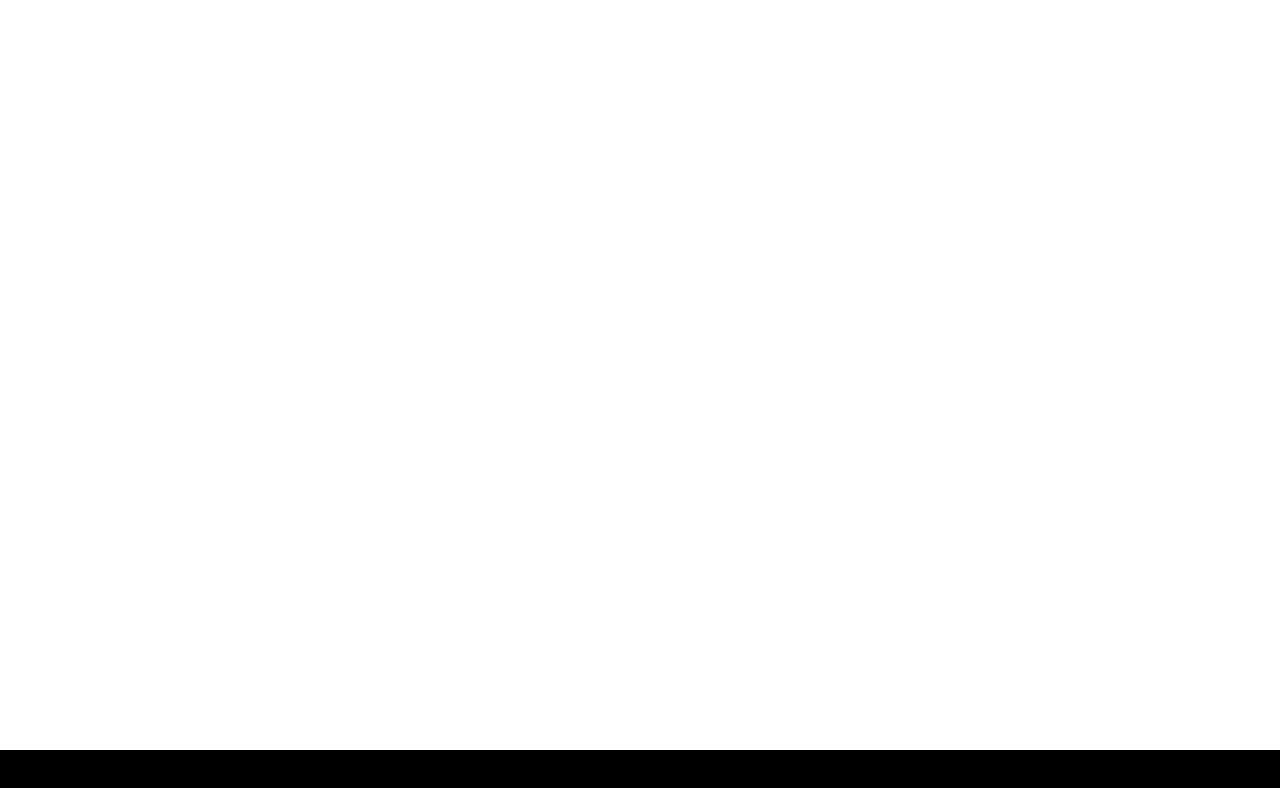
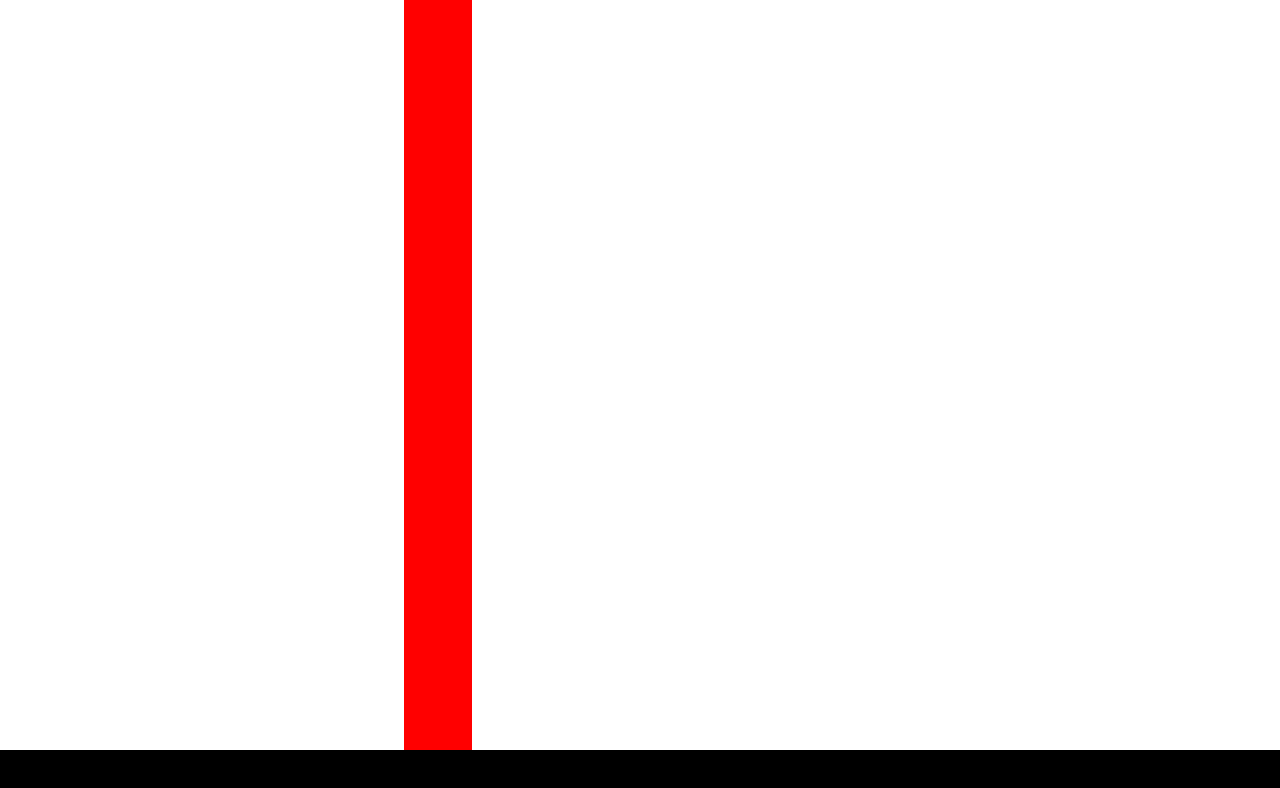
Before and after one commit to 001mo/tweets, a Next.js app: page /home in a window 1280 px wide. Shown: the top 788 px of the page. Built offline with nearby package versions, Linux system fonts and the light colour scheme.

Commit message:
layout sizing

```diff
--- a/layouts/App/Header.tsx
+++ b/layouts/App/Header.tsx
@@ -1,12 +1,44 @@
+import { useState, useEffect } from "react";
 import useWindowSize from "hooks/useWindowSize";
 
 export default function Header({ children, height }) {
+    const [innerBannerWidth, setInnerBannerWidth] = useState(0);
     const windowSize = useWindowSize();
 
+    useEffect(() => {
+        const scWidth = windowSize.width;
+        setInnerBannerWidth(() =>
+            scWidth < 617 || (scWidth >= 1005 && scWidth < 1282) ? 68
+            : scWidth >= 617 && scWidth < 1005 ? 88
+            : scWidth >= 1282 ? 275 : 0
+        )
+    }, [windowSize])
+
     return (
-        <header>
+        <header role="banner" className="grow flex flex-col items-end relative z-30">
             {windowSize.width >= 500 ?
-                children
+            <div style={{
+                backgroundColor: '#000',
+                width: innerBannerWidth + 'px',
+            }}>
+                <div className="fixed top-0 h-full z-0">
+                    <div
+                    className="h-full flex content-between"
+                    style={{
+                        backgroundColor: '#f00',
+                        width: innerBannerWidth + 'px',
+                    }}>
+                        <div className="flex flex-col">
+                            {children}
+                        </div>
+
+                        {/* account dropdown */}
+                        <div>
+
+                        </div>
+                    </div>
+                </div>
+            </div>
             : <div style={{height}}></div> }
         </header>
     )
--- a/layouts/App/Main.tsx
+++ b/layouts/App/Main.tsx
@@ -1,5 +1,7 @@
 export default function App({ children }) {
     return (
-        <main>{children}</main>
+        <main className="grow-2">
+            {children}
+        </main>
     )
 }
--- a/layouts/App/MainWrapper.tsx
+++ b/layouts/App/MainWrapper.tsx
@@ -1,6 +1,6 @@
 export default function MainWrapper({ children }) {
     return (
-        <div className="relative z-0">
+        <div className="relative z-0 flex flex-row items-stretch w-full">
             {children}
         </div>
     )
```
